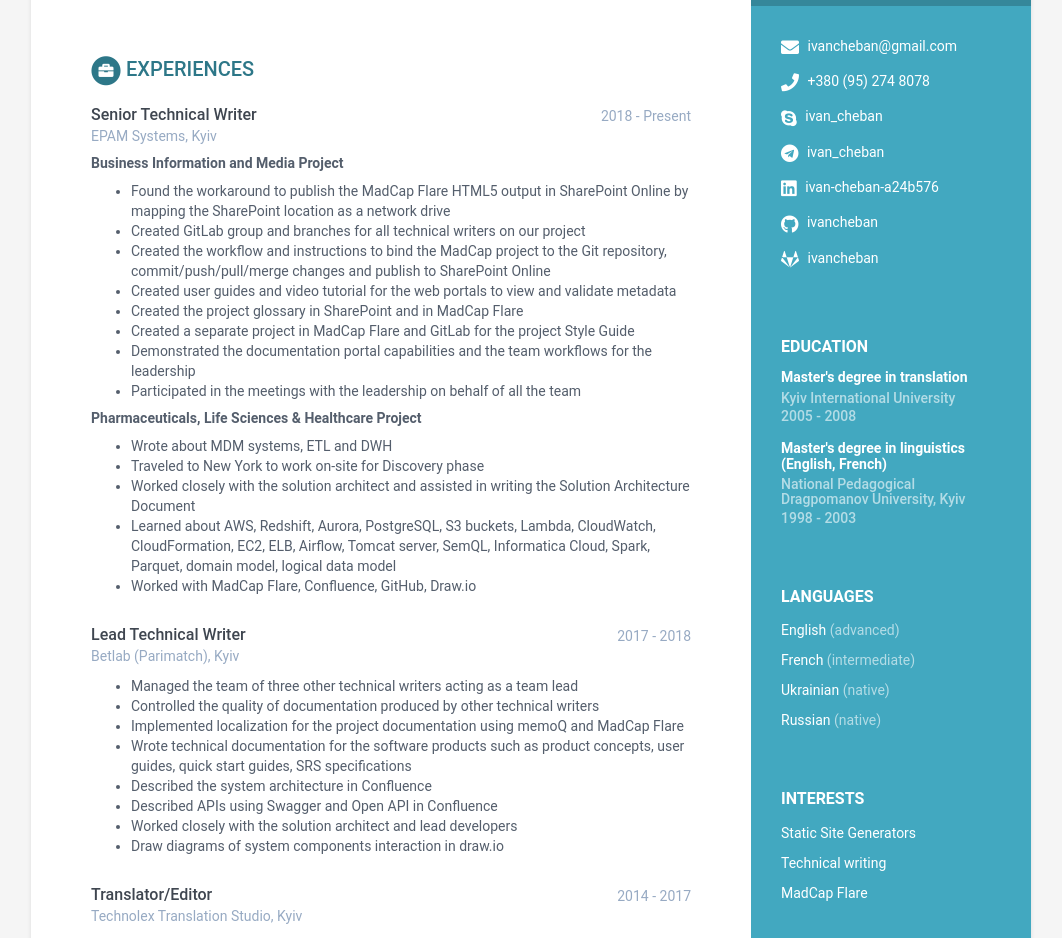
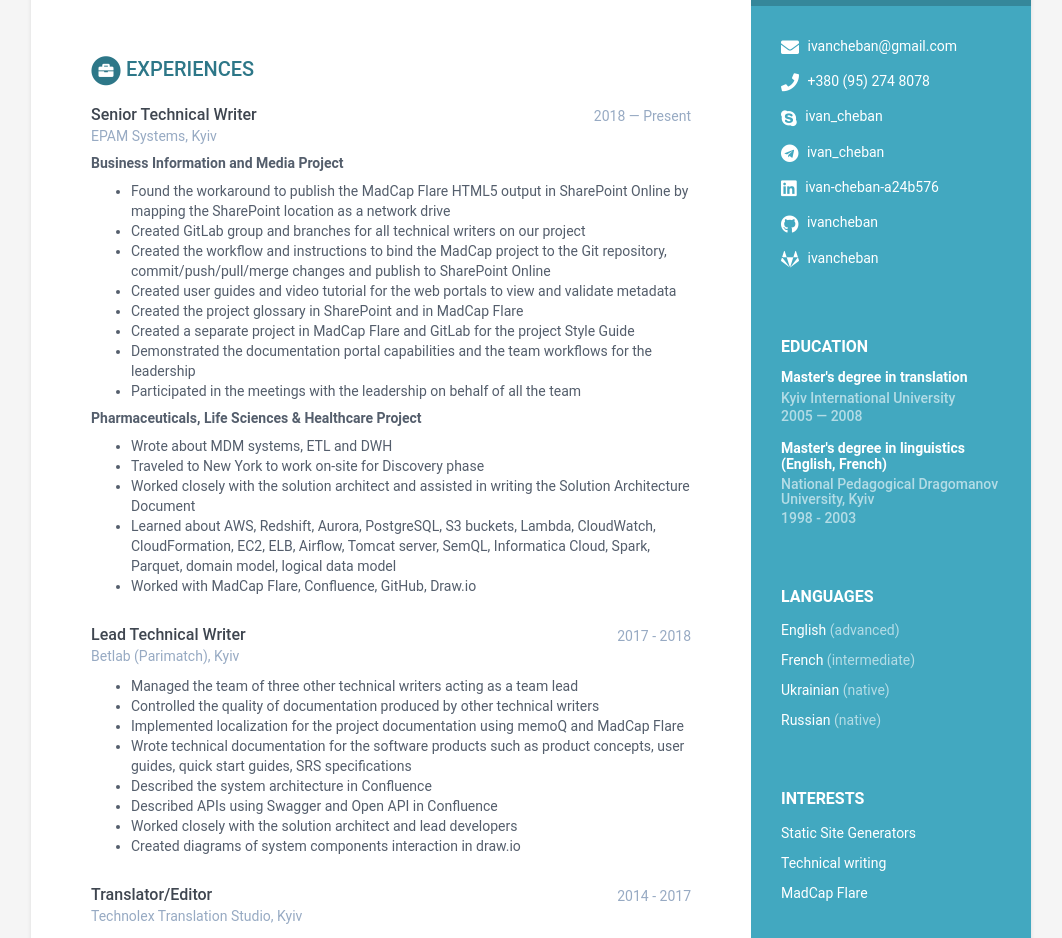
Before and after one commit to ivancheban/online-cv, a Jekyll site: the page built from index.html, in a window 1280 px wide. Shown: the part 264-1202 px from the top of the page, without its empty margins (109-1171 px from the left). Built offline with Jekyll 4.4.1, drawn with Linux system fonts in a browser that asks for light colours.

Commit message:
edited text

```diff
--- a/_data/data.yml
+++ b/_data/data.yml
@@ -62,13 +62,13 @@ career-profile:
 education:
     - degree: Master's degree in translation
       university: Kyiv International University
-      time: 2005 - 2008
+      time: 2005 — 2008
       details: |
           - Institute of Linguistics, second higher education
           - Certified English translator and interpreter
 
     - degree: Master's degree in linguistics (English, French)
-      university: National Pedagogical Dragрomanov University, Kyiv
+      university: National Pedagogical Dragomanov University, Kyiv
       time: 1998 - 2003
       details: |
           - 3 years of experience as a technical writer
@@ -80,7 +80,7 @@ education:
           - Fluent English, intermediate French, native Ukrainian and Russian languages
 experiences:
     - role: Senior Technical Writer
-      time: 2018 - Present
+      time: 2018 — Present
       company: EPAM Systems, Kyiv
       details: |
         ##### Business Information and Media Project
@@ -110,7 +110,7 @@ experiences:
           - Described the system architecture in Confluence
           - Described APIs using Swagger and Open API in Confluence
           - Worked closely with the solution architect and lead developers
-          - Draw diagrams of system components interaction in draw.io
+          - Created diagrams of system components interaction in draw.io
 
     - role: Translator/Editor
       time: 2014 - 2017
```
